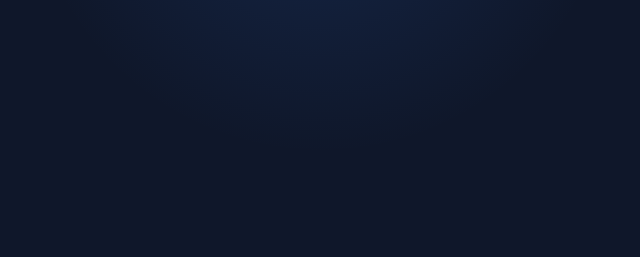
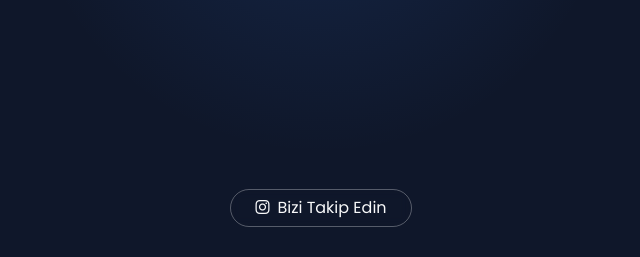
Before and after one commit to yusufvz/techfiyat, a Flask app: page / in a window 1280 px wide. Shown: the part 543-800 px from the top of the page, without its empty margins (319-959 px from the left). Run offline with Flask 3, Linux system fonts and the light colour scheme.

Commit message:
instagram butonu en alta tasindi

```diff
--- a/templates/index.html
+++ b/templates/index.html
@@ -146,6 +146,17 @@
             0% { transform: rotate(0deg); }
             100% { transform: rotate(360deg); }
         }
+
+        /* Alt Ortadaki Link İçin Stil */
+        .bottom-footer {
+            position: absolute; /* Sayfaya göre konumlandır */
+            bottom: 30px;       /* Aşağıdan 30px yukarıda olsun */
+            left: 50%;          /* Soldan ortala */
+            transform: translateX(-50%); /* Tam merkezlemek için ince ayar */
+            width: 100%;
+            text-align: center;
+            z-index: 10;
+        }
     </style>
 </head>
 <body>
@@ -167,6 +178,22 @@
             <button type="submit" class="search-btn">
                 <i class="fa-solid fa-arrow-right"></i>
             </button>
+        </form>
+
+        <div class="supported-sites">
+            <i class="fa-solid fa-bag-shopping" title="Hepsiburada"></i>
+            <i class="fa-solid fa-shirt" title="Trendyol"></i>
+            <i class="fa-brands fa-amazon" title="Amazon"></i>
+            <i class="fa-solid fa-bug" title="N11"></i>
+        </div>
+
+        </div> <div class="bottom-footer">
+        <a href="https://www.instagram.com/tech.fiyat/" target="_blank" class="btn btn-outline-light rounded-pill px-4" style="border-color: rgba(255,255,255,0.3); backdrop-filter: blur(5px);">
+            <i class="fa-brands fa-instagram me-2"></i>Bizi Takip Edin
+        </a>
+    </div>
+
+    <div id="loading-overlay">
         </form>
 
         <div class="supported-sites">
```
